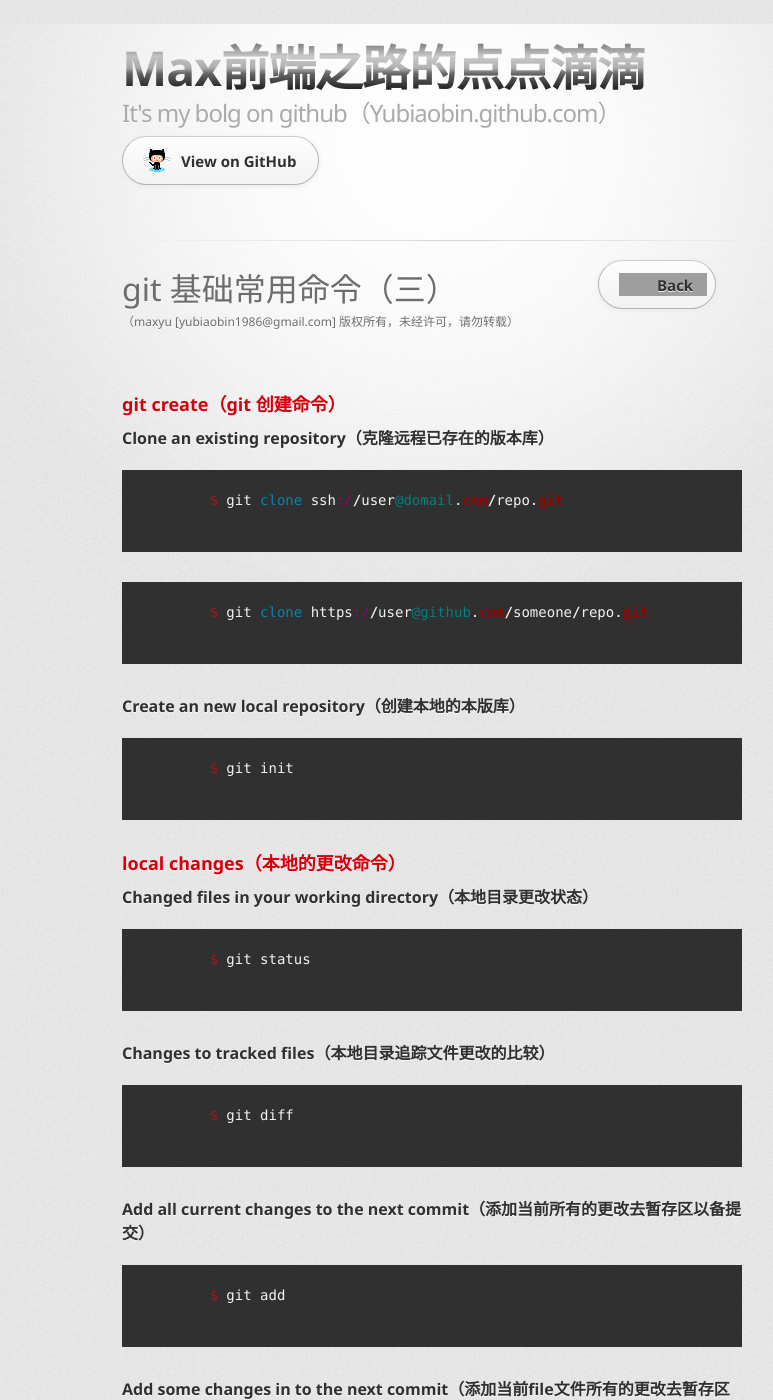
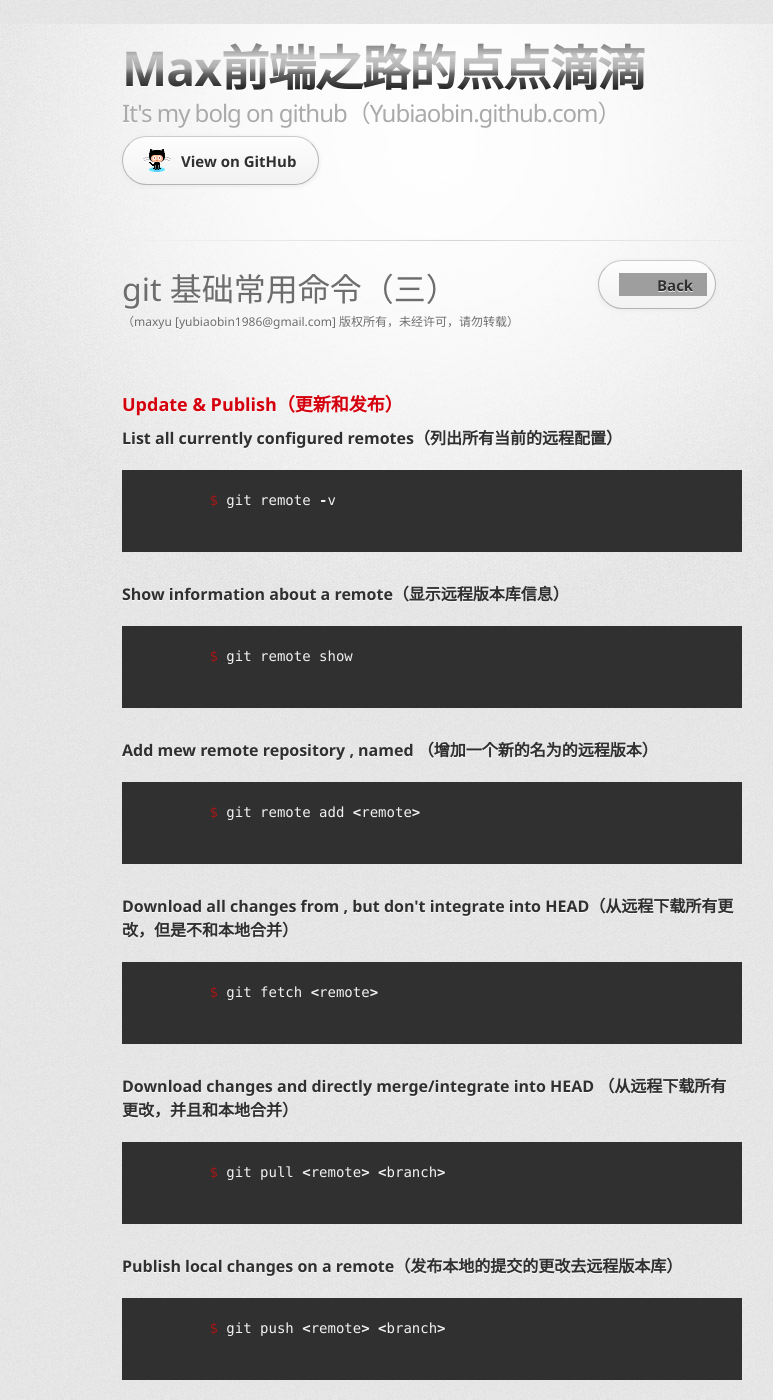
Before and after one commit to yubiaobin/yubiaobin.github.io, a Jekyll site: the page built from _posts/2014-08-22-git-command-line-three.html, in a window 1280 px wide and 1400 px high. Shown: the whole window, without its empty margins (208-981 px from the left). Built offline with Jekyll 4.4.1, drawn with Linux system fonts in a browser that asks for light colours; comment, search, counter and statistics services are not loaded; some of the changed text lies outside the part shown; grey boxes are pictures that could not be loaded.

Commit message:
add git command blog three

```diff
--- a/_posts/2014-08-20-git-command-line-two.html
+++ b/_posts/2014-08-20-git-command-line-two.html
@@ -82,7 +82,7 @@ title : git 基础常用命令（二）
 
 
 
-<h4>Push your local all tags to remote （发布本地所有的标记去远程本版库）</h4>
+<h4>Publish your local all tags to remote （发布本地所有的标记去远程本版库）</h4>
 <p>
 	{% highlight ruby %}
 	$ git push --tags
--- a/_posts/2014-08-22-git-command-line-three.html
+++ b/_posts/2014-08-22-git-command-line-three.html
@@ -6,99 +6,68 @@ title : git 基础常用命令（三）
 
 
 
-<h3>git create（git 创建命令）</h3>
+<h3>Update & Publish（更新和发布）</h3>
 
-<h4>Clone an existing repository（克隆远程已存在的版本库）</h4>
+<h4>List all currently configured remotes（列出所有当前的远程配置）</h4>
 <p>
 	{% highlight ruby %}
-	$ git clone ssh://user@domail.com/repo.git
-	{% endhighlight %}
-</p>
-<p>
-	{% highlight ruby %}
-	$ git clone https://user@github.com/someone/repo.git
+	$ git remote -v
 	{% endhighlight %}
 </p>
 
-<h4>Create an new local repository（创建本地的本版库）</h4>
+<h4>Show information about a remote（显示远程版本库信息）</h4>
 <p>
 	{% highlight ruby %}
-	$ git init
+	$ git remote show
+	{% endhighlight %}
+</p>
+
+
+<h4>Add mew remote repository , named <remote>（增加一个新的名为<remote>的远程版本）</h4>
+<p>
+	{% highlight ruby %}
+	$ git remote add <remote>
+	{% endhighlight %}
+</p>
+
+
+<h4>Download all changes from <remote> , but don't integrate into HEAD（从远程下载所有更改，但是不和本地合并）</h4>
+<p>
+	{% highlight ruby %}
+	$ git fetch <remote>
+	{% endhighlight %}
+</p>
+
+
+<h4>Download changes and directly merge/integrate into HEAD （从远程下载所有更改，并且和本地合并）</h4>
+<p>
+	{% highlight ruby %}
+	$ git pull <remote> <branch>
 	{% endhighlight %}
 </p>
 
 
 
-
-<h3>local changes（本地的更改命令）</h3>
-
-<h4>Changed files in your working directory（本地目录更改状态）</h4>
+<h4>Publish local changes on a remote（发布本地的提交的更改去远程版本库）</h4>
 <p>
 	{% highlight ruby %}
-	$ git status
-	{% endhighlight %}
-</p>
-
-<h4>Changes to tracked files（本地目录追踪文件更改的比较）</h4>
-<p>
-	{% highlight ruby %}
-	$ git diff
+	$ git push <remote> <branch>
 	{% endhighlight %}
 </p>
 
 
-<h4>Add all current changes to the next commit（添加当前所有的更改去暂存区以备提交）</h4>
+<h4>Delete a branch on the remote（删除远程的版本库的一个分支）</h4>
 <p>
 	{% highlight ruby %}
-	$ git add
-	{% endhighlight %}
-</p>
-
-
-<h4>Add some changes in <file> to the next commit（添加当前file文件所有的更改去暂存区以备提交）</h4>
-<p>
-	{% highlight ruby %}
-	$ git add -p <file>
-	{% endhighlight %}
-</p>
-
-
-<h4>Add all changes in all range to the next commit（添加当前目录所有文件所有的更改去暂存区以备提交）</h4>
-<p>
-	{% highlight ruby %}
-	$ git add --all
+	$ git push <remote> : <branch>
 	{% endhighlight %}
 </p>
 
 
 
-<h4>Commit previously staged changes（提交之前暂存区的更改）</h4>
+<h4>Publish your local all tags to remote （发布本地所有的标记去远程本版库）</h4>
 <p>
 	{% highlight ruby %}
-	$ git commit
+	$ git push --tags
 	{% endhighlight %}
 </p>
-
-
-<h4>Commit all local changes in tracked files（提交之前所有本地追踪文件的更改）</h4>
-<p>
-	{% highlight ruby %}
-	$ git commit -a <file>
-	{% endhighlight %}
-</p>
-
-
-<h4>Change the last commit（查看上次提交的更改的部分）</h4>
-<p>
-	{% highlight ruby %}
-	$ git commit --amend
-	{% endhighlight %}
-</p>
-
-
-<h4>Add a message at this commit（添加这次提交更改的文字说明）</h4>
-<p>
-	{% highlight ruby %}
-	$ git commit -m
-	{% endhighlight %}
-</p>
```
